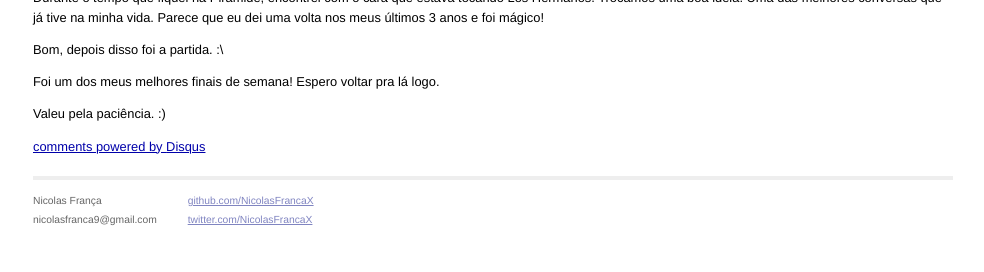
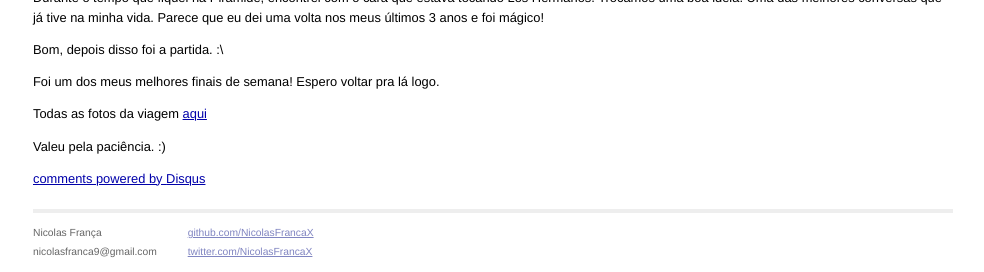
Before and after one commit to NicolasFrancaX/nicolasfrancax.github.io, a Jekyll site: the page built from _posts/2016-12-11-um-pouco-sobre-minha-viagem-para-sao-thome-das-letras.markdown, in a window 1280 px wide and 900 px high, scrolled down 2605 px, cut to the strip 628-900 px from the top of the window. Shown: the whole strip, without its empty margins (147-1131 px from the left). Built offline with Jekyll 4.4.1, drawn with Linux system fonts in a browser that asks for light colours; comment, search, counter and statistics services are not loaded; before the commit the page ends 3473 px from its top, so only the background shows below that.

Commit message:
Add link with photos in Um pouco sobre minha viagem para São Thomé das Letras.

```diff
--- a/_posts/2016-12-11-um-pouco-sobre-minha-viagem-para-sao-thome-das-letras.markdown
+++ b/_posts/2016-12-11-um-pouco-sobre-minha-viagem-para-sao-thome-das-letras.markdown
@@ -56,4 +56,6 @@ Bom, depois disso foi a partida. :\
 
 Foi um dos meus melhores finais de semana! Espero voltar pra lá logo.
 
+Todas as fotos da viagem [aqui](https://drive.google.com/drive/folders/0B0nTVlyyAmJFaXc5bGZCS3F5ZWs)
+
 Valeu pela paciência. :)
```
